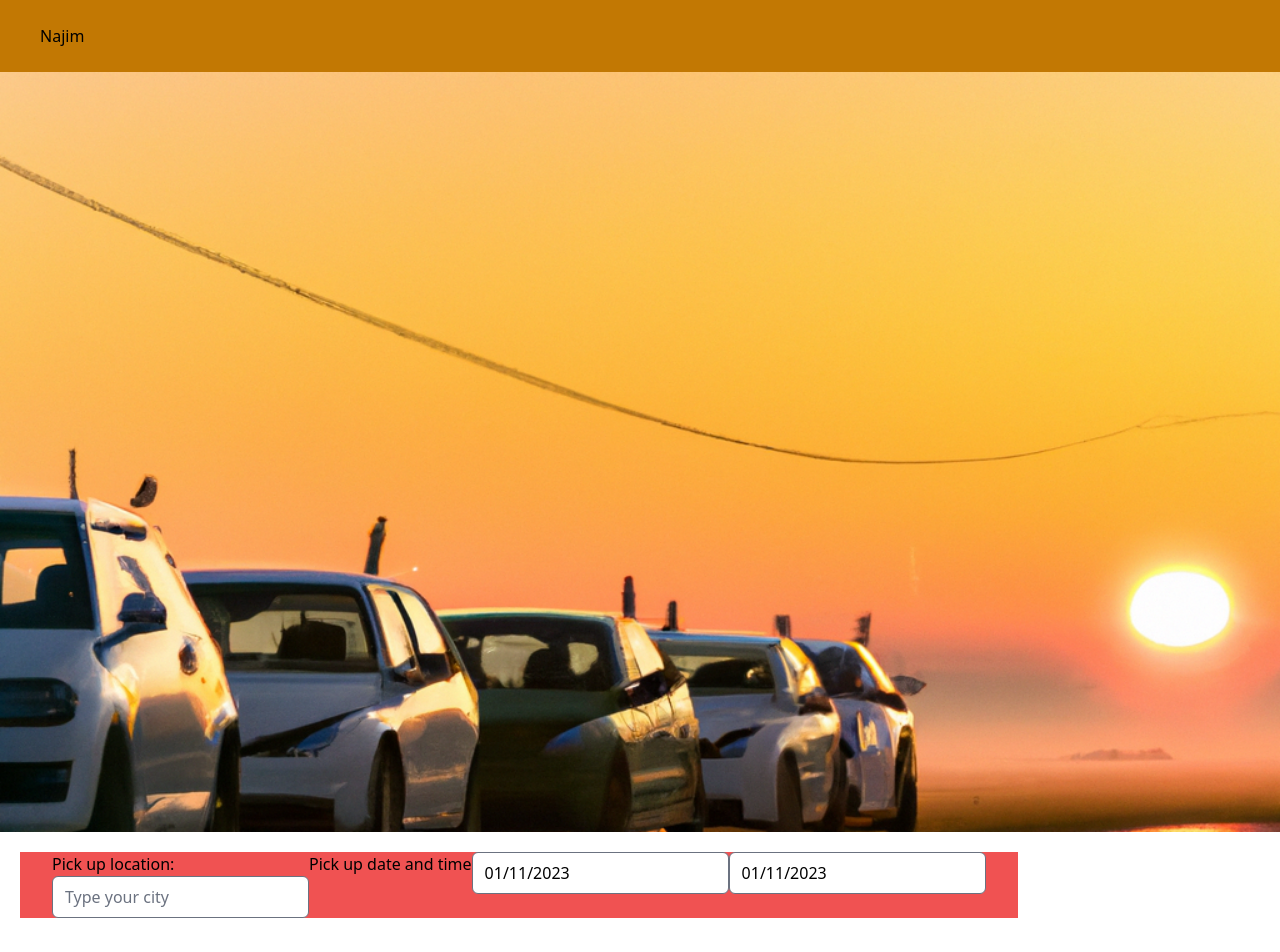
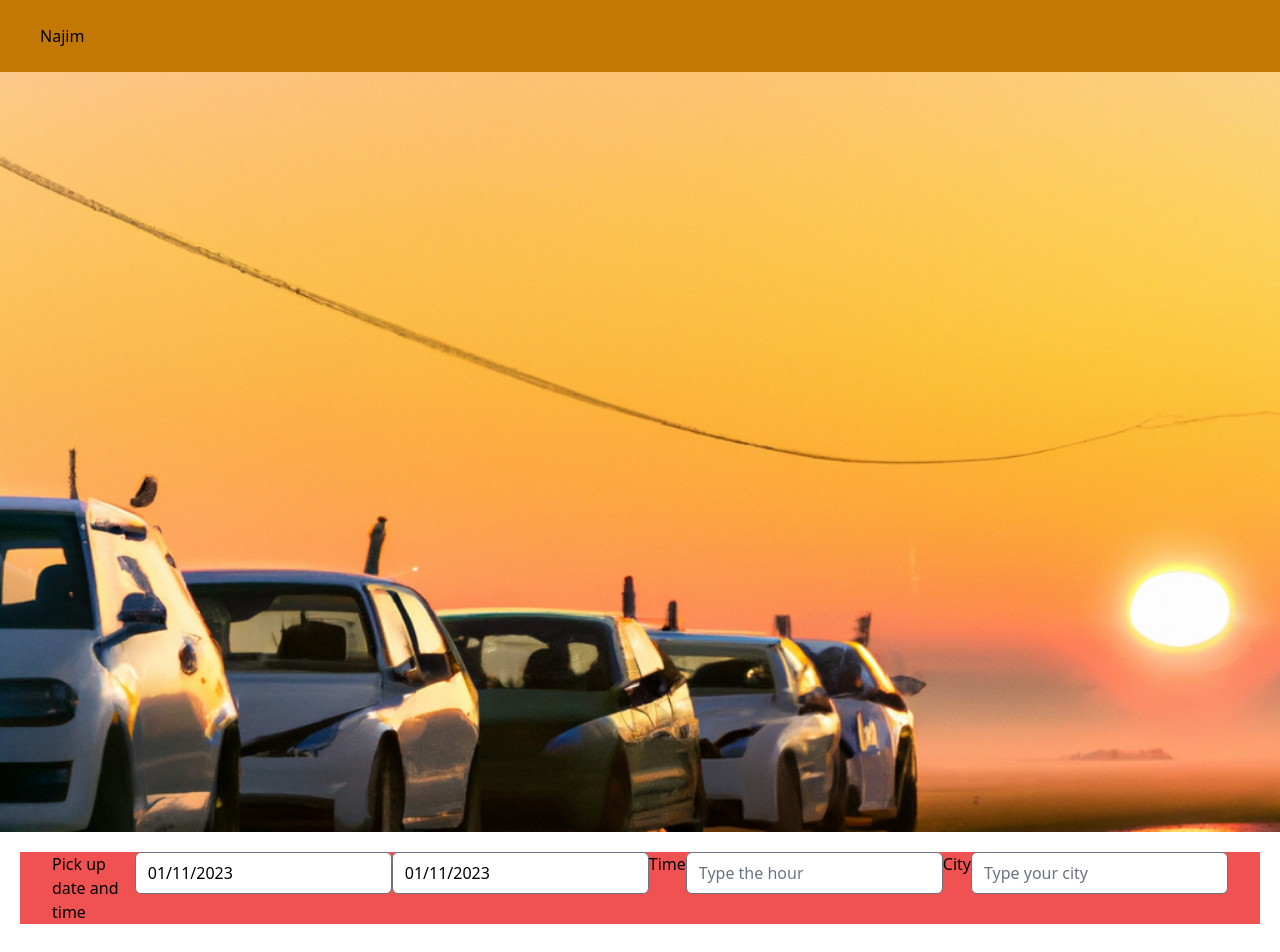
Before and after one commit to thomsult/rent-hackathon, a Next.js app: page / in a window 1280 px wide. Shown: the top 952 px of the page. Built offline with nearby package versions, Linux system fonts and the light colour scheme; no server answers; the database is empty.

Commit message:
Suppression city selector et correction de date picker et home.js

```diff
--- a/components/CitySelector.js
+++ /dev/null
@@ -1,16 +0,0 @@
-
-
-function CitySelector(){
-    const handleChange = (e) => {
-        e.preventDefault();
-        const inputCity = e.target.city;
-    }
-
-return (
-        <div>
-            <h1>Pick up location: </h1>
-                <input className="rounded-md" type="text" onChange={handleChange} placeholder="Type your city" required id="city" name="city" label="city" autoComplete="city"/>
-        </div>
-    )
-}
-export default CitySelector;
--- a/components/datePicker.js
+++ b/components/datePicker.js
@@ -1,7 +1,6 @@
 import React, { useState } from 'react';
 import DatePicker from 'react-datepicker';
 import 'react-datepicker/dist/react-datepicker.css';
-import CitySelector from './CitySelector';
 
 function DateRangePicker() {
   const [startDate, setStartDate] = useState(new Date());
@@ -9,7 +8,7 @@ function DateRangePicker() {
 
   return (
     <div className="px-8 py-18 mt-5 mr-5 ml-5 max-w-screen flex items-start min-w-screen justify-start bg-red-500">
-      <CitySelector/>
+
       <h1>Pick up date and time </h1>
       {/* <span>from</span> */}
       <DatePicker className='rounded-md'
@@ -29,6 +28,14 @@ function DateRangePicker() {
         endDate={endDate}
         placeholderText="Select end date"
       />
+      <span>
+        Time
+      </span>
+      <input className="rounded-md" type="text" placeholder="Type the hour" required id="city" name="city" label="city" autoComplete="city"/>
+      <span>
+        City
+      </span>
+      <input className="rounded-md" type="text" placeholder="Type your city" required id="city" name="city" label="city" autoComplete="city"/>
     </div>
   );
 }
--- a/pages/Home.js
+++ b/pages/Home.js
@@ -4,7 +4,6 @@ import  Image  from 'next/image';
 import { CarsCardBig } from '../components/Card/CarsCardBig';
 import Aside from '../components/aside';
 import Footer from '../components/footer';
-import CitySelector from '../components/CitySelector';
 import axios from "axios";
 
 
```
